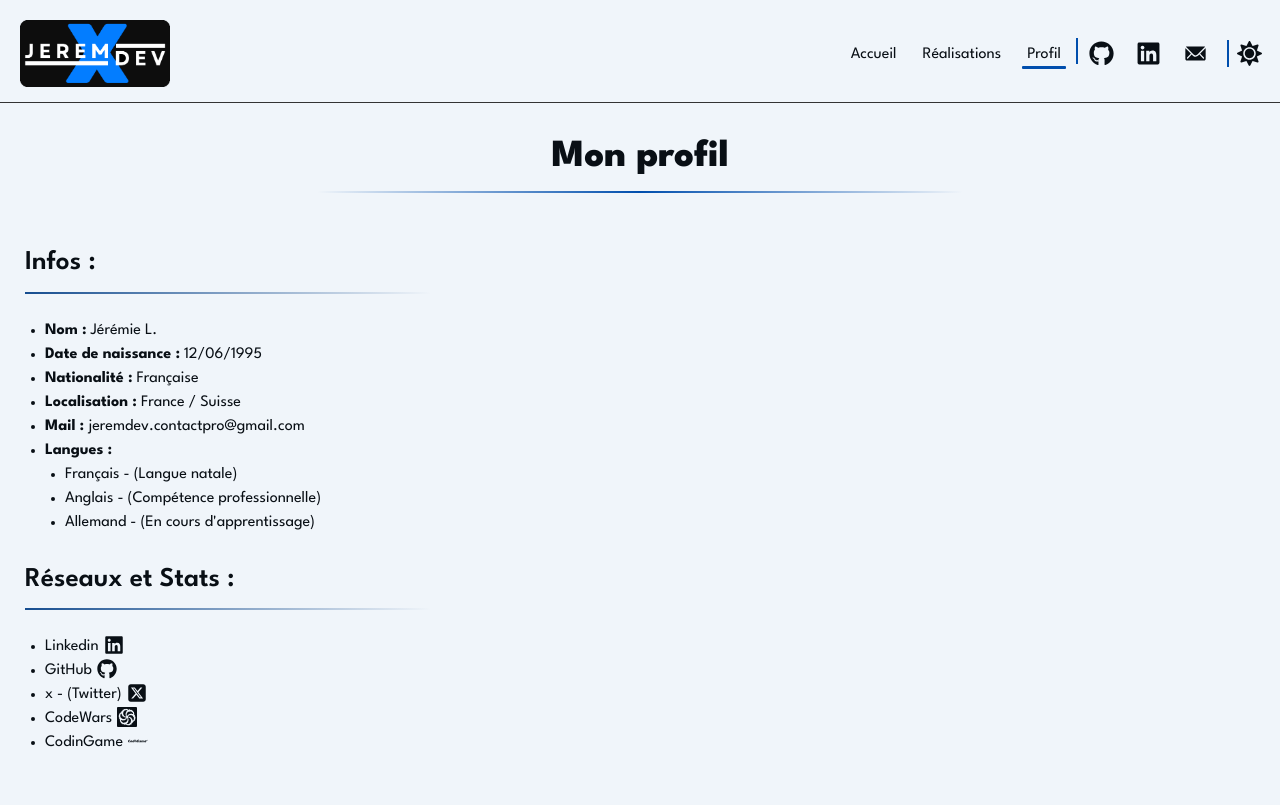
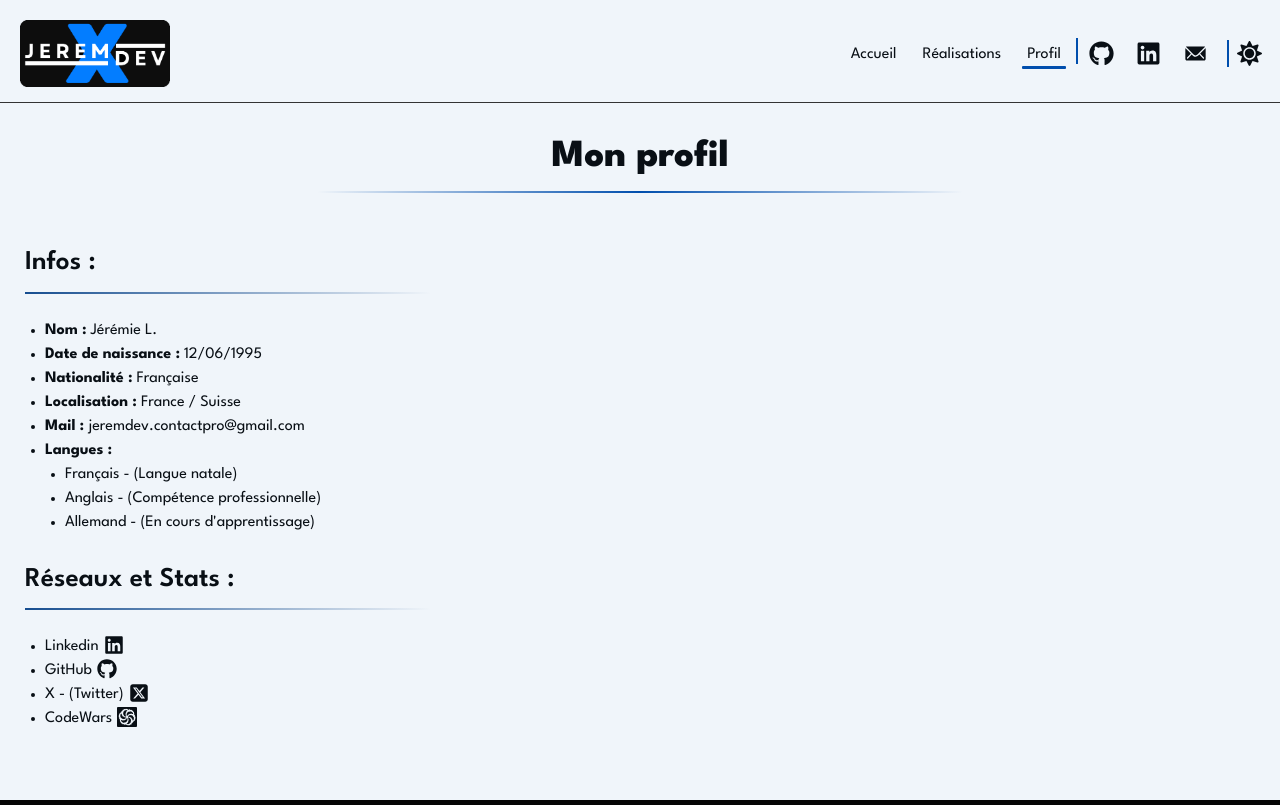
Before and after one commit to JeremDevX/portfolio-jeremdev, a Next.js app: page /profile in a window 1280 px wide. Built offline with nearby package versions, Linux system fonts and the light colour scheme.

Commit message:
little adjusts on css, delete log and comment a link on profile

```diff
--- a/src/app/profile/page.tsx
+++ b/src/app/profile/page.tsx
@@ -23,7 +23,7 @@ const socialLinks = [
   },
   {
     href: "https://x.com/JeremDevX",
-    label: "x - (Twitter)",
+    label: "X - (Twitter)",
     icon: <FaSquareXTwitter />,
   },
   {
@@ -31,11 +31,11 @@ const socialLinks = [
     label: "CodeWars",
     icon: <SiCodewars />,
   },
-  {
-    href: "https://www.codingame.com/profile/ad8792d8f207fbbed03d9cc327b7a07e4414845",
-    label: "CodinGame",
-    icon: <SiCodingame />,
-  },
+  // {
+  //   href: "https://www.codingame.com/profile/ad8792d8f207fbbed03d9cc327b7a07e4414845",
+  //   label: "CodinGame",
+  //   icon: <SiCodingame />,
+  // },
 ];
 
 export default function Profile() {
--- a/src/components/themeToggle.tsx
+++ b/src/components/themeToggle.tsx
@@ -6,7 +6,6 @@ import { FaSun, FaMoon } from "react-icons/fa";
 
 const ThemeToggle: FC = () => {
   const { toggle, theme } = useContext(ThemeContext);
-  console.log("theme", theme);
 
   return (
     <div className="theme-toggle" onClick={toggle}>
--- a/styles/components/tech-item.scss
+++ b/styles/components/tech-item.scss
@@ -6,7 +6,7 @@
 
   width: 100px;
   height: 100px;
-  background: rgba(22, 77, 143, 0.255);
+  background: rgba(22, 77, 143, 0.5);
   border: var(--border-primary);
   border-radius: 20px;
   padding: 10px 5px 0px 5px;
```
